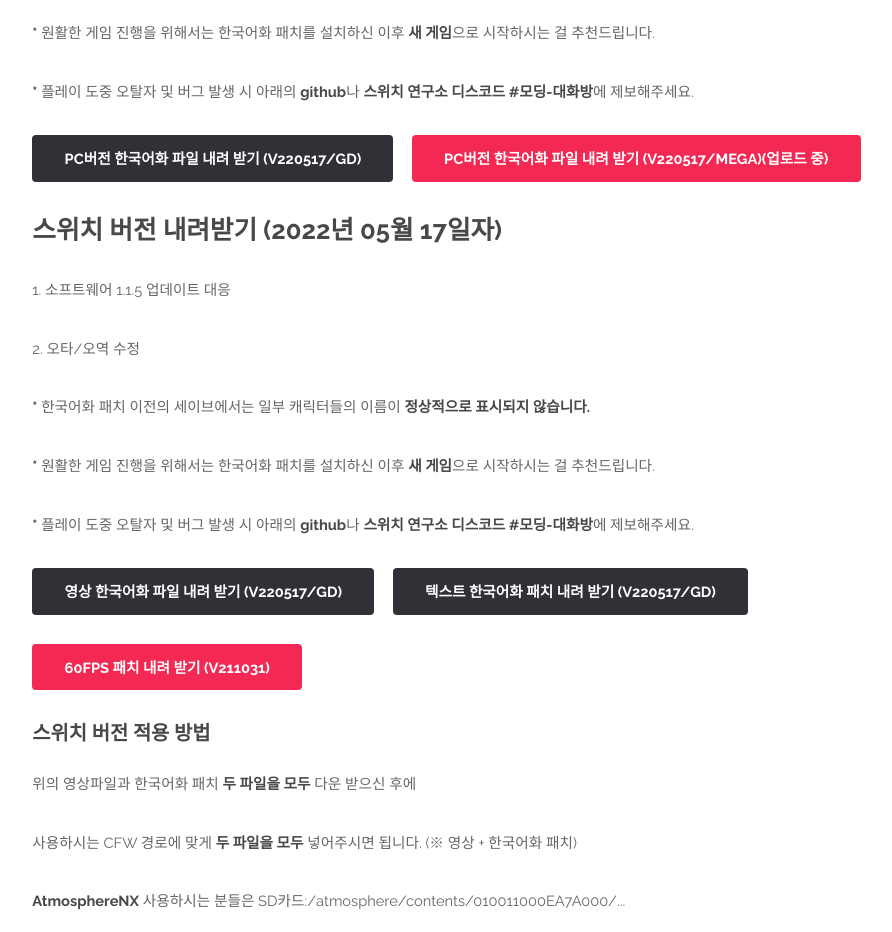
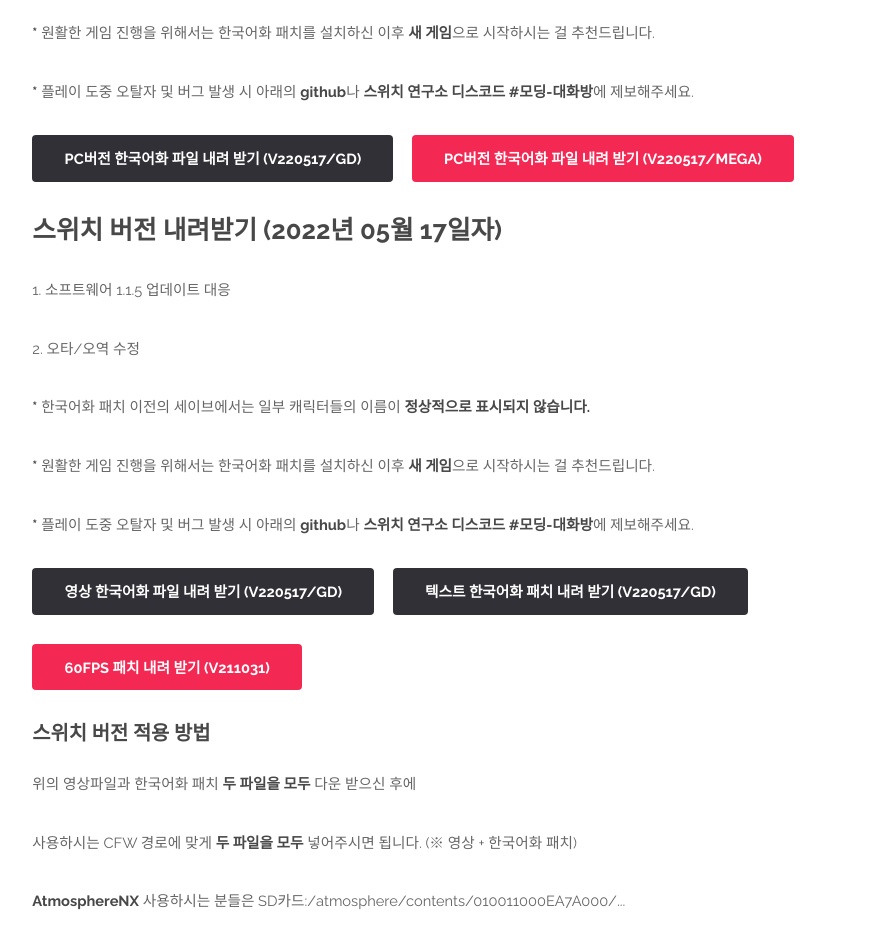
Before and after one commit to RoutineFree/RoutineFree.github.io, a plain HTML site: page generic.html in a window 1280 px wide. Shown: the part 1380-2312 px from the top of the page, without its empty margins (131-1023 px from the left). Drawn offline with Linux system fonts and the light colour scheme.

Commit message:
Add files via upload

```diff
--- a/generic.html
+++ b/generic.html
@@ -55,7 +55,7 @@
 
 							<ul class="actions">
 							    <li><a onclick="javascript:location.href='https://drive.google.com/file/d/1lDBODbEXEcUM0h8SUJ-o2Ol0K_mB6Mre/view?usp=sharing'" style="cursor:hand" class="button">PC버전 한국어화 파일 내려 받기 (v220517/GD)</a></li>
-								<li><a onclick="javascript:location.href='--'" style="cursor:hand" class="button special">PC버전 한국어화 파일 내려 받기 (v220517/MEGA)(업로드 중)</a></li>
+								<li><a onclick="javascript:location.href='https://mega.nz/file/ipt0FJgR#sRe1GoAAQRxov0pLBQH3DFmiKCrHo7vTeWf8dMNkIpE'" style="cursor:hand" class="button special">PC버전 한국어화 파일 내려 받기 (v220517/MEGA)</a></li>
 							</ul>
 
 							<h2>스위치 버전 내려받기 (2022년 05월 17일자)</h2>
```
